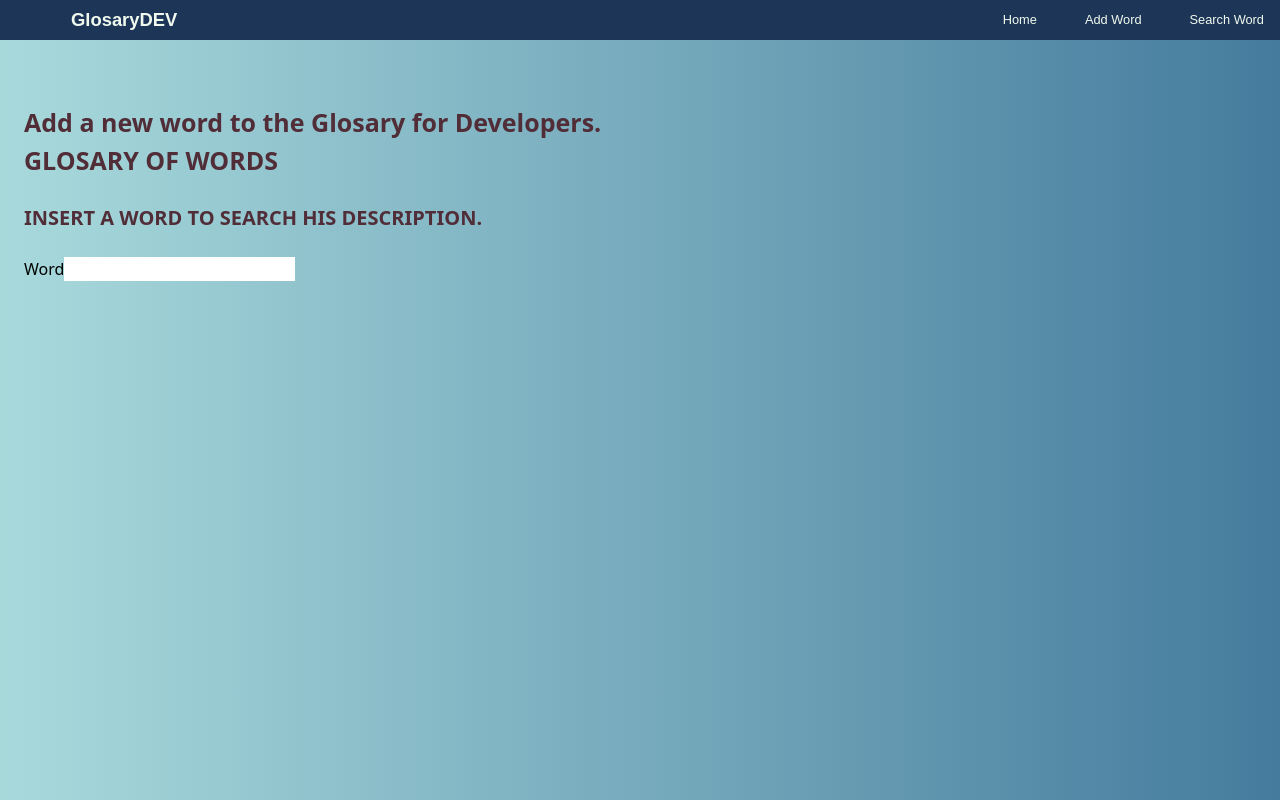
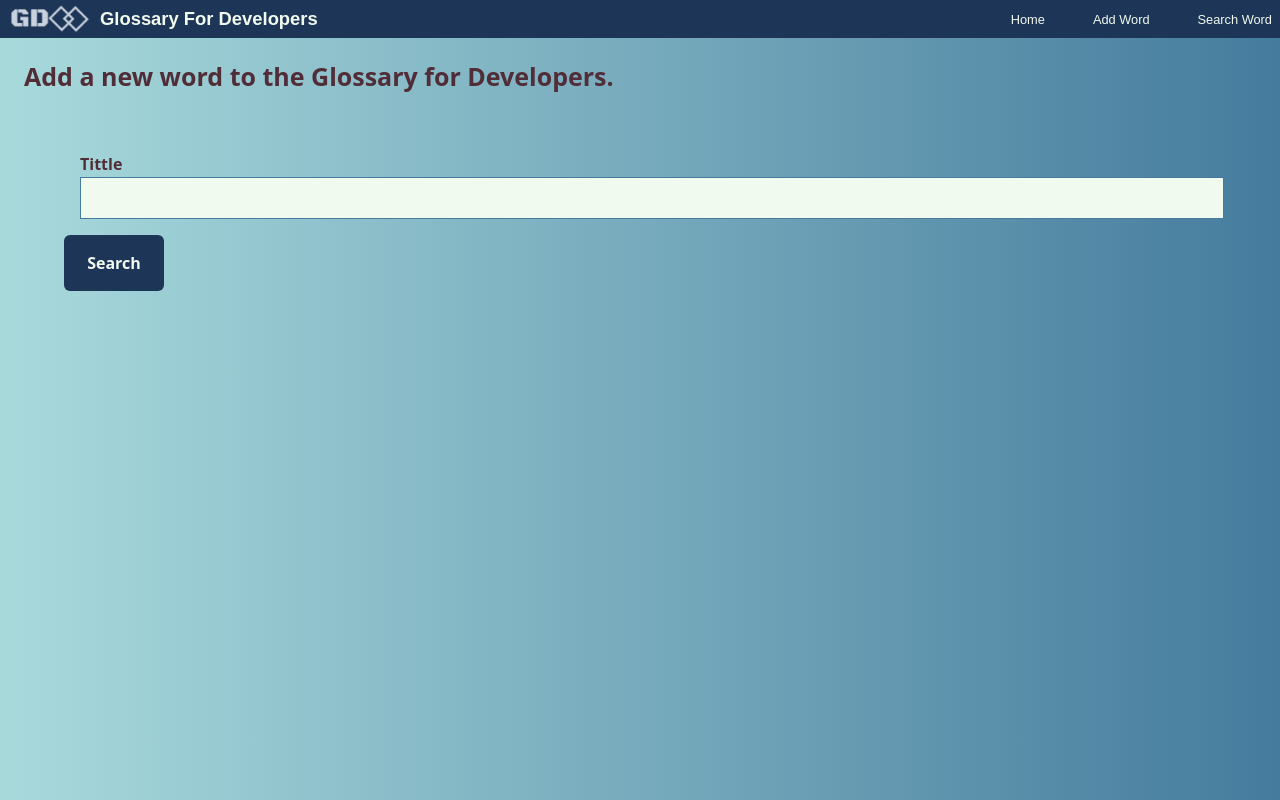
Before and after one commit to elogin91/glosary, a Next.js app: page /searchWord in a window 1280 px wide. Built offline with nearby package versions, Linux system fonts and the light colour scheme.

Commit message:
cleaning tittles

```diff
--- a/app/addWord/page.tsx
+++ b/app/addWord/page.tsx
@@ -4,13 +4,11 @@ export default async function Home() {
 
   return (
     <div>
+      <section>
+        <article>
           <h1>
             Add a new word to the  Glosary for Developers.
           </h1>
-        <section>
-          <h2>Glosary of Words</h2>
-          <article>
-            <h3>Add new word, tags and description, please .</h3>
           <Form />
         </article>
       </section>
--- a/app/globals.css
+++ b/app/globals.css
@@ -23,7 +23,7 @@
 }
 
 main {
-    @apply p-6 ;
+    @apply  pl-6;
 }
 
 section {
--- a/app/page.tsx
+++ b/app/page.tsx
@@ -7,14 +7,12 @@ export default async function Home() {
 
   return (
     <div>
-      <h1>
-        Welcome to the  Glosary for Developers.
-      </h1>
       <section>
-        <h2>Glosary of Words</h2>
         <article>
-          <h3>All words of develop glosary.</h3>
-          <WordCard/>
+          <h1>
+            All words of the glossary
+          </h1>
+          <WordCard />
         </article>
       </section>
     </div >
--- a/app/searchWord/page.tsx
+++ b/app/searchWord/page.tsx
@@ -1,21 +1,18 @@
 import { Form } from "@/components/form";
+import { Search } from "@/components/search";
 
 export default async function Home() {
 
   return (
     <div>
+      <section>
+        <article>
           <h1>
-          Add a new word to the  Glosary for Developers.
+            Add a new word to the  Glossary for Developers.
           </h1>
-        <section>
-          <h2>Glosary of Words</h2>
-          <article>
-            <h3>Insert a word to search his description.</h3>
           <form action="">
-              <label htmlFor="">Word</label>
-              <input type="text" />
+            <Search />
           </form>
-
         </article>
       </section>
     </div >
--- a/components/navBar.tsx
+++ b/components/navBar.tsx
@@ -6,13 +6,12 @@ export const NavBar = () => {
         <>
             <div className="nav-bar">
 
-                <nav className=" px-2 mb-10">
+                <nav className="mb-5">
                     <div className="container mx-auto flex flex-wrap items-center justify-between">
-                        <a href="#" className="flex">
-                            <svg className="h-10 mr-3" width="51" height="70" viewBox="0 0 51 70" >ICONO</svg>
-                            <span className="self-center text-lg font-semibold whitespace-nowrap">GlosaryDEV</span>
+                        <a href="/" className="flex">
+                            <img src="GD.png" alt="icon GD" width="100" height="70"/>
+                            <span className="self-center text-lg font-semibold whitespace-nowrap">Glossary For Developers</span>
                         </a>
-
                         <div className="hidden md:flex justify-between items-center w-full md:w-auto">
                             <div className="flex-col md:flex-row flex md:space-x-8 mt-4 md:mt-0 md:text-sm md:font-medium">
                                 <div className="link-containner">
--- /dev/null
+++ b/components/search.tsx
@@ -0,0 +1,68 @@
+"use client";
+import React, { useState, useRef, useEffect } from "react";
+
+export const Search = () => {
+    const [isWordSent, setWordSent] = useState<boolean>(false);
+    const formRef = useRef<HTMLFormElement | null>(null);
+
+    async function handleSubmit(e: React.FormEvent<HTMLFormElement>) {
+
+        e.preventDefault();
+
+        const target = e.currentTarget;
+
+        const tittle = target.elements.namedItem("tittle") as HTMLInputElement;
+        const tags = target.elements.namedItem('tags') as HTMLInputElement;
+        const description = target.elements.namedItem('description') as HTMLInputElement;
+
+        const data = {
+            tittle: tittle.value,
+            tags: tags.value,
+            description: description.value,
+        }
+
+        try {
+            const response = await fetch('/api/word', {
+                method: "POST",
+                body: JSON.stringify(data),
+                headers: {
+                    "Content-Type": "application/json"
+                }
+            })
+            if (!response.ok) {
+                throw new Error('HTTP ERROR! status: ' + response.status)
+            }
+            setWordSent(true);
+        }
+        catch (error: any) {
+            console.log("There was a problem with the fetch operation" + error.mesagge);
+        }
+    }
+
+    useEffect(() => {
+        let timeout: NodeJS.Timeout;
+        if(isWordSent && formRef) {
+            formRef.current?.reset();
+            setTimeout(()=> {
+                setWordSent(false);
+            }, 9000)
+        }
+        return () => {
+            clearTimeout(timeout)
+        }
+    }, [isWordSent])
+
+    return (
+        <form onSubmit={handleSubmit} className="p-10" ref={formRef}>
+            <div className="m-4 ">
+                <label className="label-form" htmlFor='tittle'>
+                    Tittle
+                </label>
+                <input id='tittle' name='tittle' type="text" className="input-form" required minLength={3} maxLength={100} />
+            </div>
+
+            <button type="submit" className="button-form">Search</button>
+            {isWordSent && <p> Searching...</p>}
+        </form>
+    )
+}
```
Also changed, not shown: public/GD.png (added), public/GD.svg (added). Lines whose indentation alone changed are shown as unchanged.
